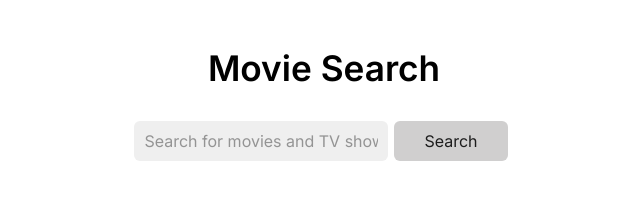
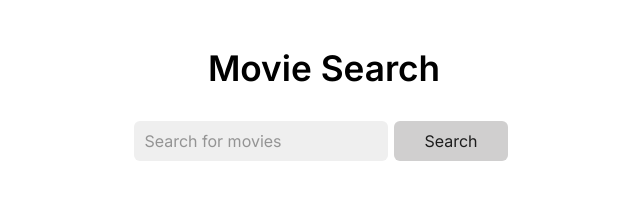
Before and after one commit to wrujel/movies-search, a Next.js app: page / in a window 1280 px wide. Shown: the top 211 px of the page, without its empty margins (316-956 px from the left). Built offline with nearby package versions, Linux system fonts and the light colour scheme.

Commit message:
feat: add hooks to manage inputs and get movies

```diff
--- /dev/null
+++ b/app/hooks/useMovies.js
@@ -0,0 +1,15 @@
+import responseMovies from "../mocks/search-with-results.json";
+import withoutResults from "../mocks/search-without-results.json";
+
+export function useMovies() {
+  const movies = responseMovies.Search;
+
+  const mappedMovies = movies?.map((movie) => ({
+    id: movie.imdbID,
+    title: movie.Title,
+    year: movie.Year,
+    poster: movie.Poster,
+  }));
+
+  return { movies: mappedMovies };
+}
--- /dev/null
+++ b/app/hooks/useSearch.js
@@ -0,0 +1,27 @@
+import { useEffect, useState } from "react";
+
+export function useSearch() {
+  const [query, setQuery] = useState("");
+  const [error, setError] = useState(null);
+
+  useEffect(() => {
+    if (query === "") {
+      setError(null);
+      return;
+    }
+
+    if (query.match(/[^a-zA-Z0-9 ]/)) {
+      setError("Please enter only letters and numbers");
+      return;
+    }
+
+    if (query.length < 3) {
+      setError("Please enter at least 3 characters");
+      return;
+    }
+
+    setError(null);
+  }, [query]);
+
+  return { query, setQuery, error };
+}
--- a/app/page.js
+++ b/app/page.js
@@ -1,30 +1,43 @@
+"use client";
+
 import styles from "./page.module.css";
-import responseMovies from "./mocks/search-with-results.json";
-import withoutResults from "./mocks/search-without-results.json";
 import { Movies } from "./components/Movies";
+import { useMovies } from "./hooks/useMovies";
+import { useEffect, useState } from "react";
+import { useSearch } from "./hooks/useSearch";
 
 export default function Home() {
-  const movies = responseMovies.Search;
+  const { movies: mappedMovies } = useMovies();
+  const { query, setQuery, error } = useSearch();
 
-  const mappedMovies = movies?.map((movie) => ({
-    id: movie.imdbID,
-    title: movie.Title,
-    year: movie.Year,
-    poster: movie.Poster,
-  }));
+  const handleSubmit = (event) => {
+    event.preventDefault();
+  };
+
+  const handleChange = (event) => {
+    const query = event.target.value;
+    if (query.startsWith(" ")) return;
+    setQuery(event.target.value);
+  };
 
   return (
     <div className={styles.page}>
       <header>
         <h1>Movie Search</h1>
-        <form className="form">
-          <input type="text" placeholder="Search for movies and TV shows" />
+        <form className="form" onSubmit={handleSubmit}>
+          <input
+            onChange={handleChange}
+            value={query}
+            type="text"
+            placeholder="Search for movies"
+          />
           <button type="submit">Search</button>
         </form>
+        {error && <p className={styles.error}>{error}</p>}
       </header>
 
       <main>
-        <Movies movies={mappedMovies} />
+        <Movies movies={mappedMovies} className={styles.movies} />
       </main>
     </div>
   );
--- a/app/page.module.css
+++ b/app/page.module.css
@@ -17,3 +17,7 @@
   display: flex;
   justify-content: center;
 }
+
+.error {
+  color: red;
+}
```
